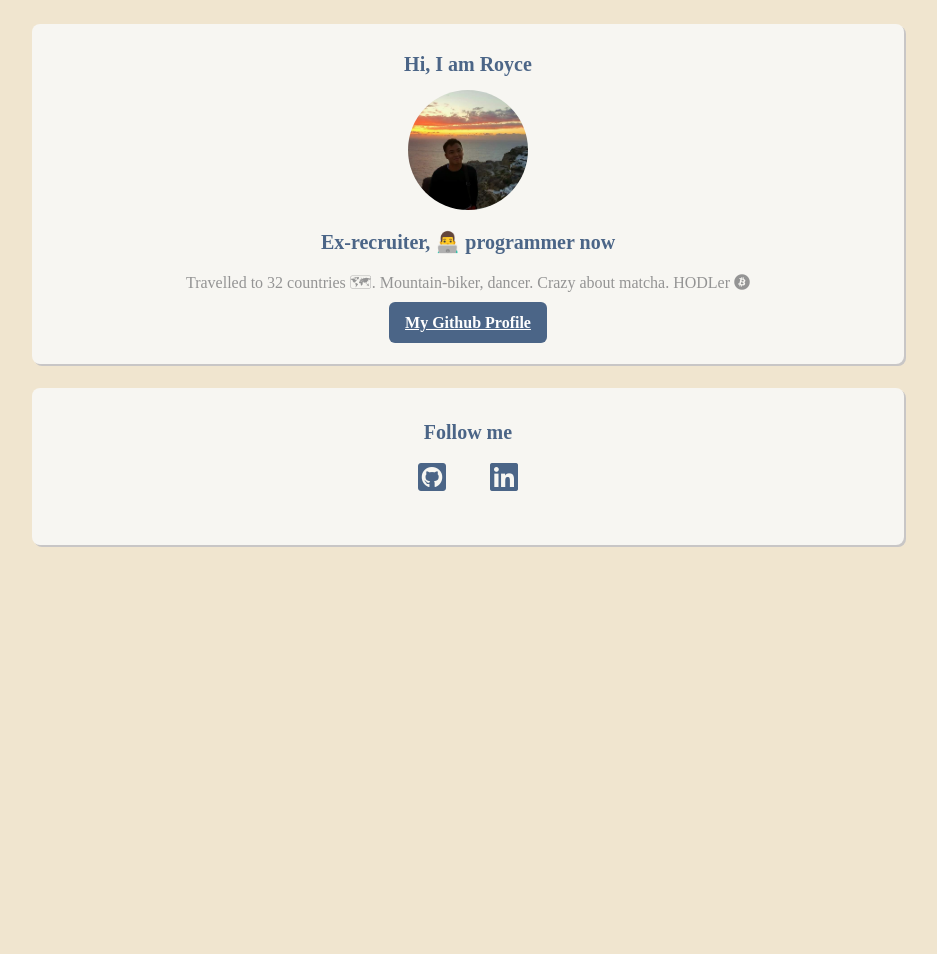
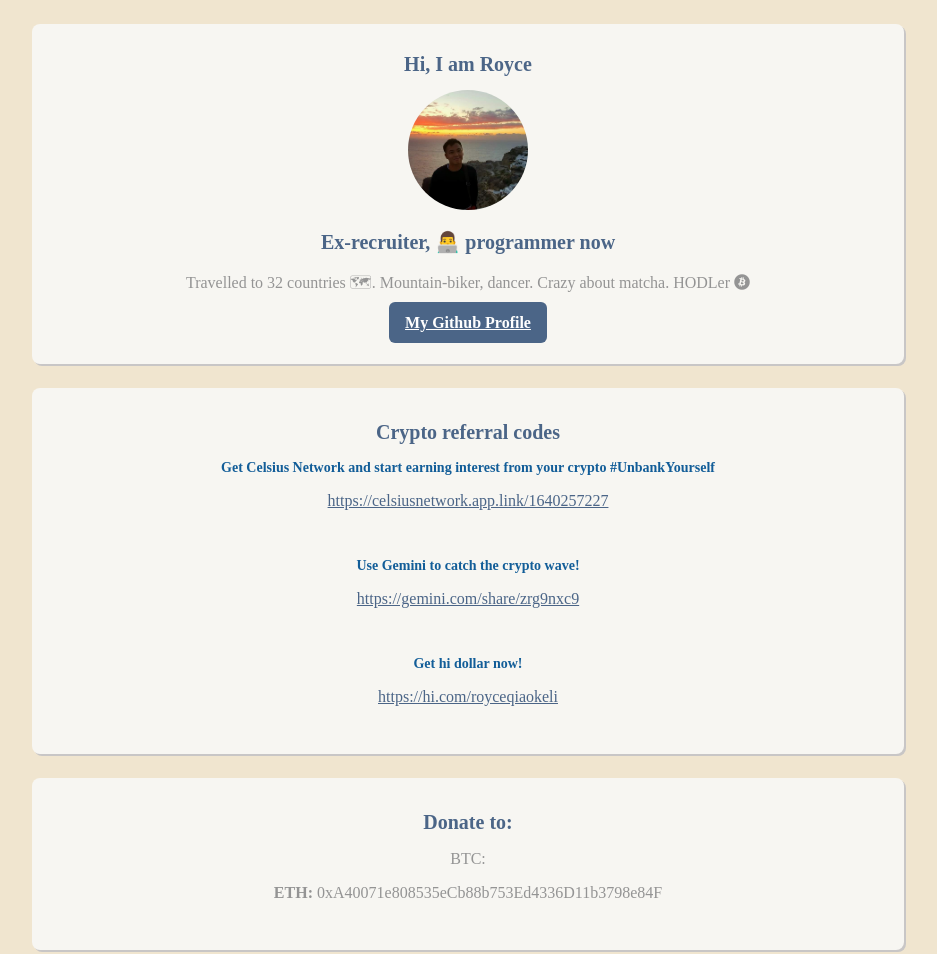
Before and after one commit to royceruisheng/profile, a plain HTML site: page index.html in a window 1280 px wide. Shown: the top 954 px of the page, without its empty margins (172-1109 px from the left). Before the commit the page ends 800 px from the top, so only its background shows below. Drawn offline with Linux system fonts and the light colour scheme; a web font is replaced by a local one.

Commit message:
added crypto referral codes

```diff
--- a/index.html
+++ b/index.html
@@ -19,7 +19,21 @@
   <p>Travelled to 32 countries 🗺. Mountain-biker, dancer. Crazy about matcha. HODLer <i class="fab fa-bitcoin"></i></p>
   <a href="https://github.com/royceruisheng" class='btn-grey' target="_blank">My Github Profile</a>
 </div>
+<div class="container">
+  <h2>Crypto referral codes</h2>
+  <h3>Get Celsius Network and start earning interest from your crypto #UnbankYourself</h3>
+  <p><a class='referral' href='https://celsiusnetwork.app.link/1640257227' target="_blank">https://celsiusnetwork.app.link/1640257227</a></p><br>
+  <h3>Use Gemini to catch the crypto wave!</h3>
+  <p><a class='referral' href='https://gemini.com/share/zrg9nxc9' target="_blank">https://gemini.com/share/zrg9nxc9</a></p><br>
+  <h3>Get hi dollar now!</h3>
+  <p><a class='referral' href='https://hi.com/royceqiaokeli' target="_blank">https://hi.com/royceqiaokeli</a></p>
 
+</div>
+<div class="container">
+  <h2>Donate to:</h2>
+  <p>BTC: </p>
+  <p><strong>ETH: </strong>0xA40071e808535eCb88b753Ed4336D11b3798e84F</p>
+</div>
 <div class="container">
   <h2>Follow me</h2>
   <ul class='list-inline'>
--- a/style.css
+++ b/style.css
@@ -7,10 +7,15 @@ body {
   color: rgb(148,148,148);
 }
 
-h1, h2 {
+h1, h2, h3 {
   font-family: 'Quando', serif;
   font-size: 20px;
   color: #4B6587;
+}
+
+h3 {
+  color: #125D98;
+  font-size: 14px;
 }
 
 .container {
@@ -40,6 +45,14 @@ h1, h2 {
   .container {
     width: 300px;
   }
+}
+
+a.referral {
+  color: #4B6587;
+}
+
+a.referral:hover {
+  color: #C8C6C6;
 }
 
 a.btn-grey {
```
